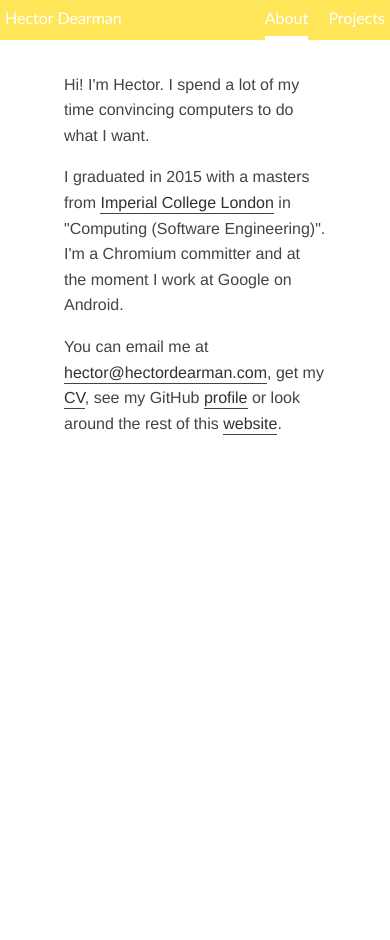
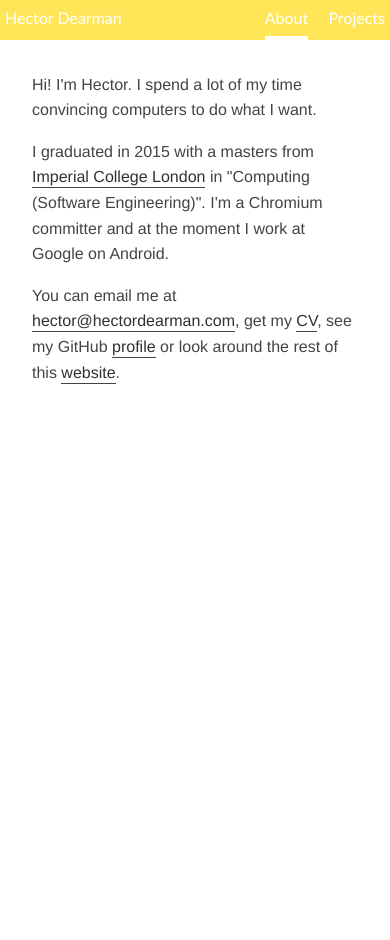
Before and after one commit to chromy/chromy.github.com, a Jekyll site: the page built from about/index.html, in a window 390 px wide. Built offline with Jekyll 4.4.1, drawn with Linux system fonts in a browser that asks for light colours.

Commit message:
reduce margins on mobile

```diff
--- a/static/css/site.css
+++ b/static/css/site.css
@@ -68,6 +68,12 @@ a:hover {
     position: relative;
 }
 
+
+@media (max-width: 520px) {
+    .article {
+        margin: 0 2rem;
+    }
+}
 /* Masthead */
 
 #masthead {
```
